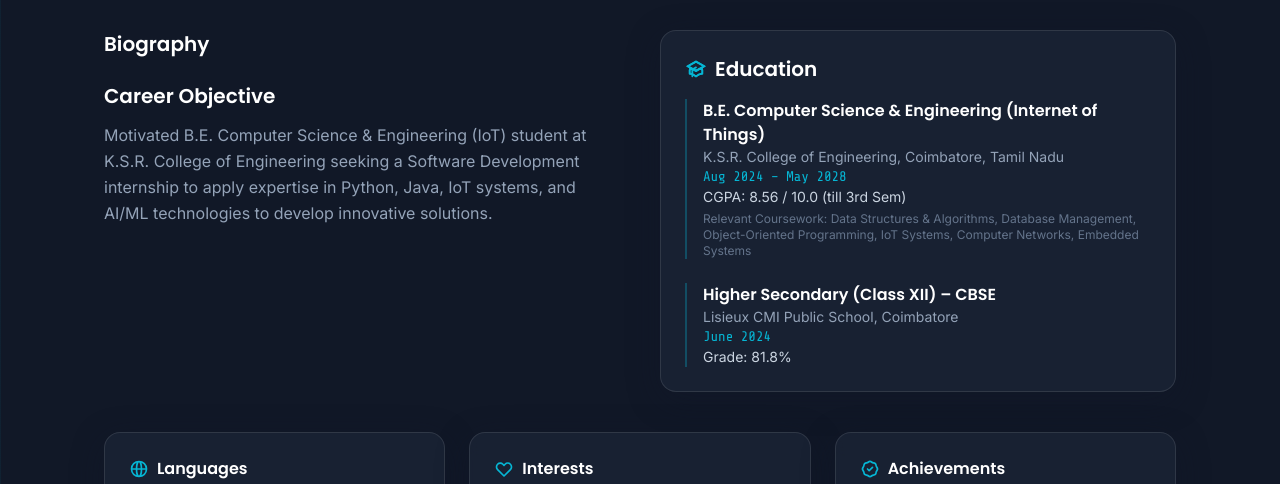
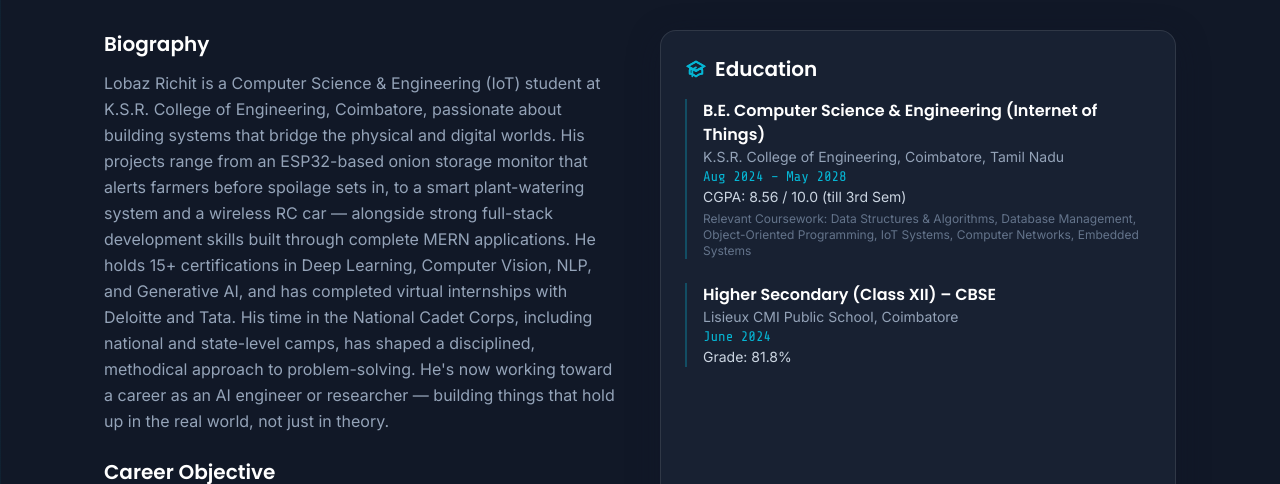
Before and after one commit to JLobazRichit/portfolio-website, a React (Vite) app in the folder frontend/: page /about in a window 1280 px wide. Shown: the part 222-706 px from the top of the page. Built offline with nearby package versions, Linux system fonts and the light colour scheme; no server answers.

Commit message:
Update personalData.js with new aboutbio
Added detailed aboutbio for Lobaz Richit, highlighting projects and skills.

```diff
--- a/frontend/src/constants/personalData.js
+++ b/frontend/src/constants/personalData.js
@@ -20,6 +20,7 @@ export const personalInfo = {
   objective:
     'Motivated B.E. Computer Science & Engineering (IoT) student at K.S.R. College of Engineering seeking a Software Development internship to apply expertise in Python, Java, IoT systems, and AI/ML technologies to develop innovative solutions.',
   bio: "I'm a third-year Computer Science & Engineering (IoT) student who likes building things that sense the real world and respond to it intelligently — from ESP32 sensor networks that catch spoilage before it happens, to exploring how AI/ML can add a predictive layer to embedded systems. I care about shipping working systems, not just prototypes: dashboards that update live, alerts that actually reach someone, and code that's clean enough to hand off.",
+  aboutbio:"Lobaz Richit is a Computer Science & Engineering (IoT) student at K.S.R. College of Engineering, Coimbatore, passionate about building systems that bridge the physical and digital worlds. His projects range from an ESP32-based onion storage monitor that alerts farmers before spoilage sets in, to a smart plant-watering system and a wireless RC car — alongside strong full-stack development skills built through complete MERN applications. He holds 15+ certifications in Deep Learning, Computer Vision, NLP, and Generative AI, and has completed virtual internships with Deloitte and Tata. His time in the National Cadet Corps, including national and state-level camps, has shaped a disciplined, methodical approach to problem-solving. He's now working toward a career as an AI engineer or researcher — building things that hold up in the real world, not just in theory."
 };
 
 export const education = [
```
